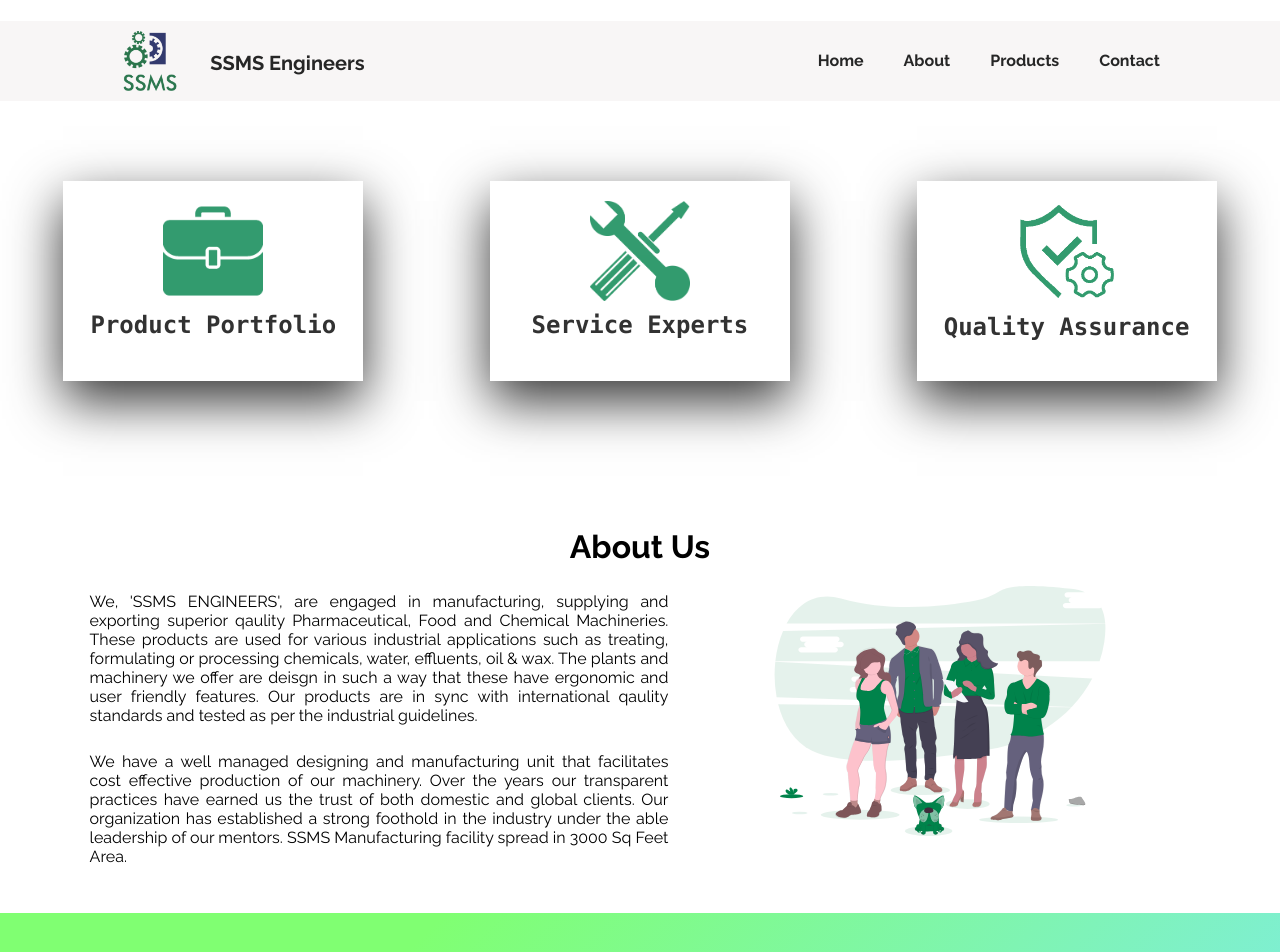
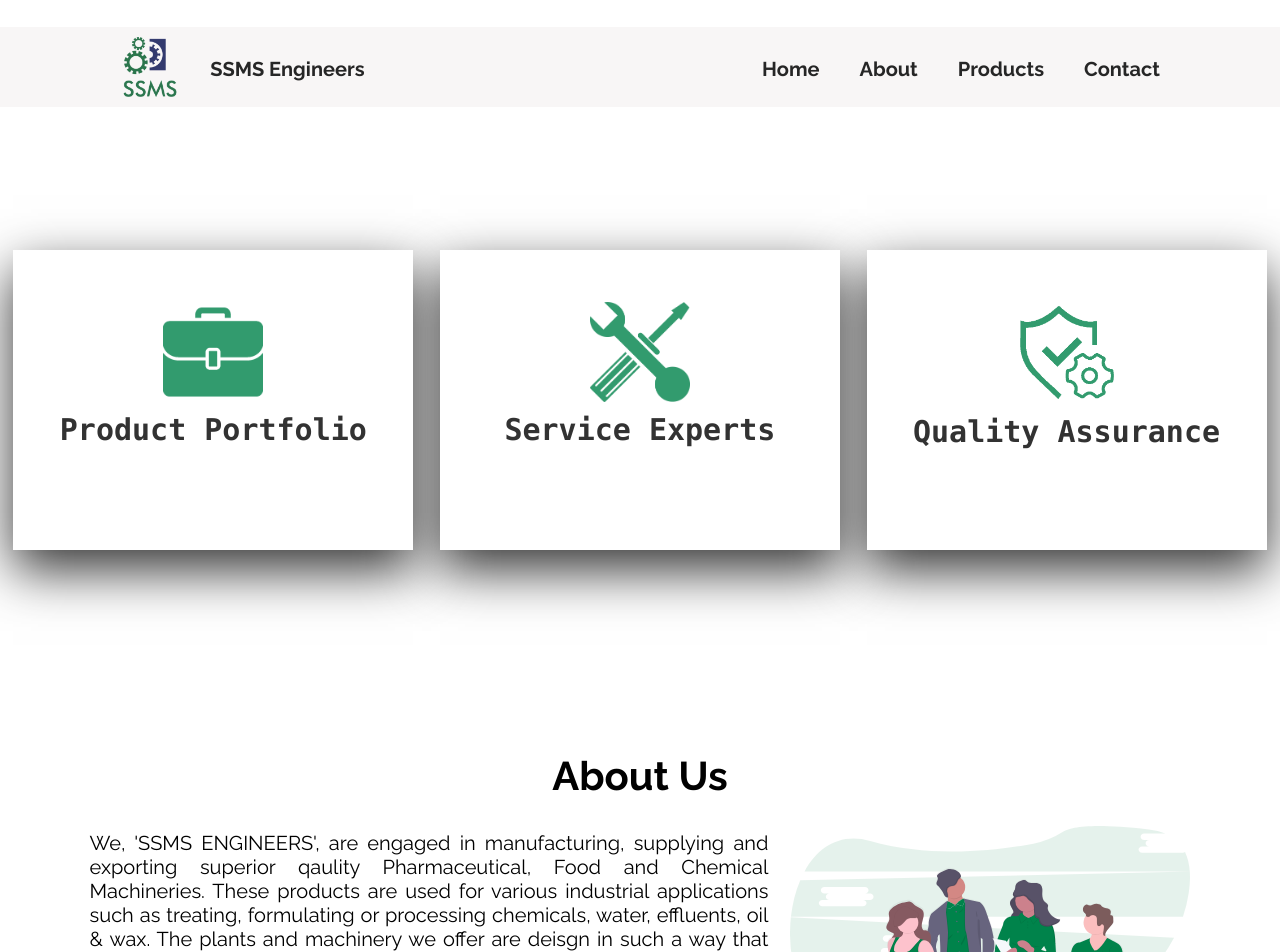
Before and after one commit to maruf212000/SSMS-Website, a plain HTML site: page index.html in a window 1280 px wide. Shown: the top 952 px of the page. Drawn offline with Linux system fonts and the light colour scheme.

Commit message:
Update style.css

```diff
--- a/css/style.css
+++ b/css/style.css
@@ -5,6 +5,7 @@ html {
     height: 100%;
     width: 100%;
     scroll-behavior: smooth;
+    font-size: 2.5vh;
 }
 body
 {
@@ -107,8 +108,8 @@ header .toggle
 }
 .container .card .face
 {
-    width: 300px;
-    height: 200px;
+    width: 50vh;
+    height: 300px;
     transition: 0.5s;
 }
 .container .card .face.face1
@@ -118,7 +119,7 @@ header .toggle
     margin-left: auto;
     margin-right: auto;
     z-index: 1;
-    transform: translateY(100px);
+    transform: translateY(150px);
 }
 .container .card:hover .face.face1
 {
@@ -135,7 +136,7 @@ header .toggle
     margin-right: auto;
     box-sizing: border-box;
     box-shadow: 0 20px 50px rgba(0, 0, 0, 0.8);
-    transform: translateY(-100px);
+    transform: translateY(-150px);
 }
 .container .card:hover .face.face2
 {
@@ -149,6 +150,7 @@ header .toggle
 {
     opacity: 0.8;
     transition: 0.5s;
+    padding-top: 4vh;
 }
 .container .card:hover .face.face1 .content
 {
@@ -231,14 +233,18 @@ header .toggle
 }
 .about-content
 {
+  font-size: 2.5vh;
   text-align: justify;
+}
+.about h1
+{
+  font-size: 5vh;;
 }
 .about img
 {
   padding-left: 2%;
   float: right;
-  width: 500px;
-  height: 250px;
+  width: 50vh;
 }
 /* Slider */
 .swiper {
@@ -258,7 +264,7 @@ header .toggle
 .swiper-slide {
   background-position: center;
   background-size: cover;
-  width: 320px;
+  width: 34vh;
   height: 320px;
   background: rgb(141,208,152);
   text-align: center;
```
